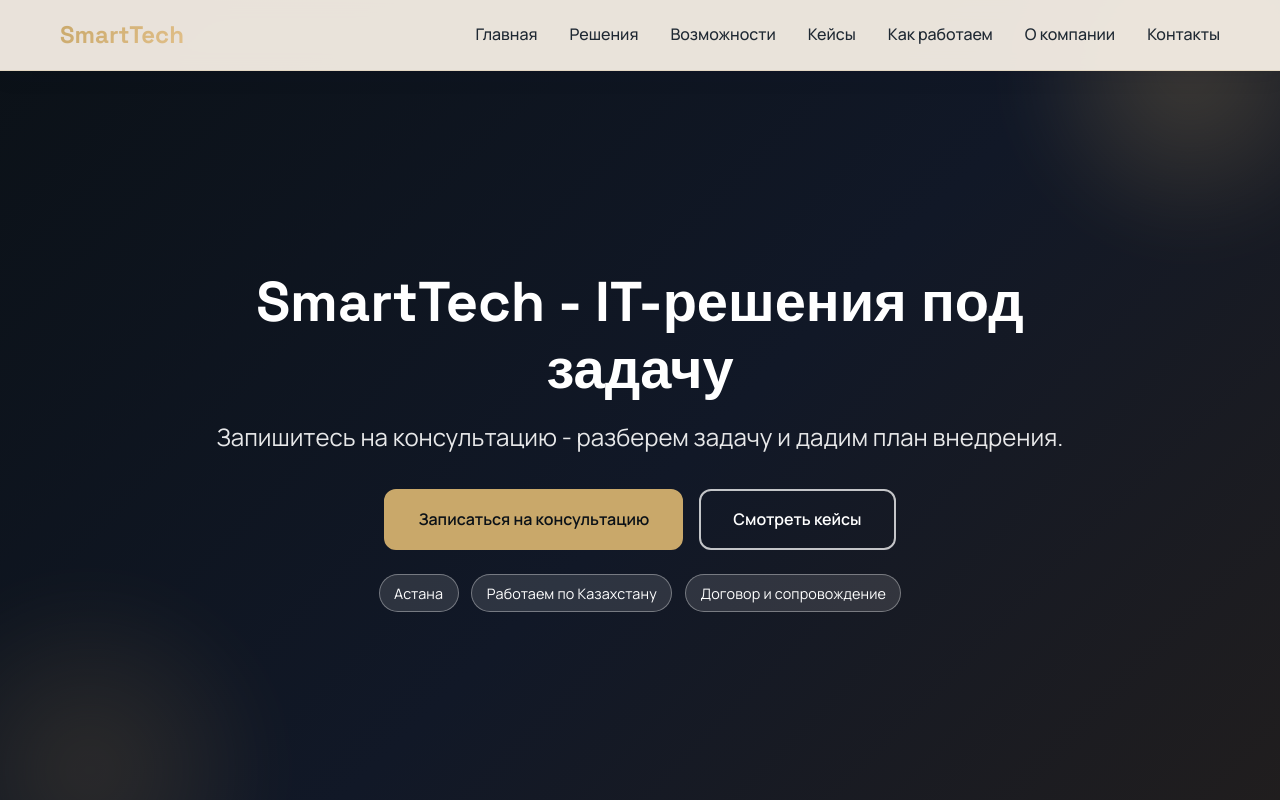
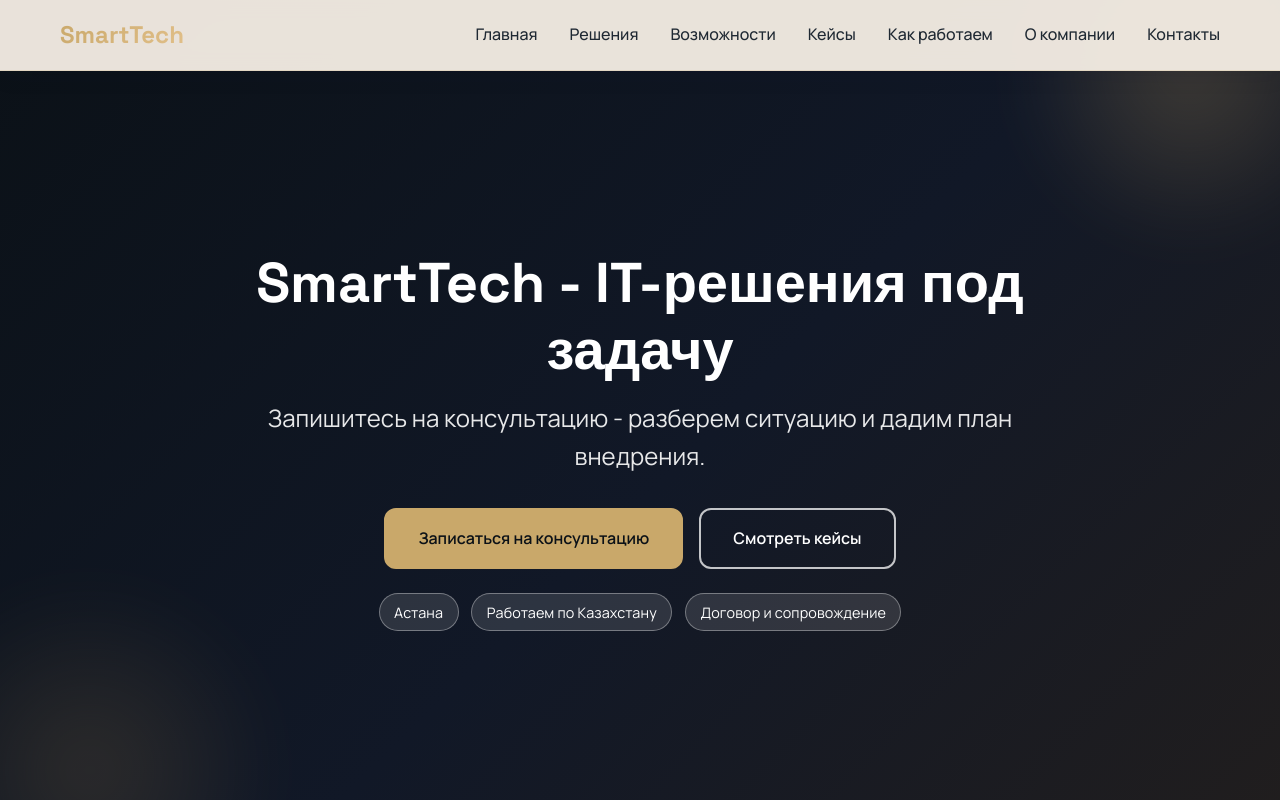
Before and after one commit to zversin/smarttech_landing, a plain HTML site: page index.html in a window 1280 px wide. Shown: the top 800 px of the page. Drawn offline with Linux system fonts and the light colour scheme.

Commit message:
Refine hero subtitle

```diff
--- a/index.html
+++ b/index.html
@@ -37,7 +37,7 @@
         <div class="container">
             <div class="hero-content">
                 <h1 class="hero-title">SmartTech - IT-решения под задачу</h1>
-                <p class="hero-subtitle">Запишитесь на консультацию - разберем задачу и дадим план внедрения.</p>
+                <p class="hero-subtitle">Запишитесь на консультацию - разберем ситуацию и дадим план внедрения.</p>
                 <div class="hero-buttons">
                     <a href="#contact" class="btn btn-primary">Записаться на консультацию</a>
                     <a href="#projects" class="btn btn-secondary">Смотреть кейсы</a>
```
